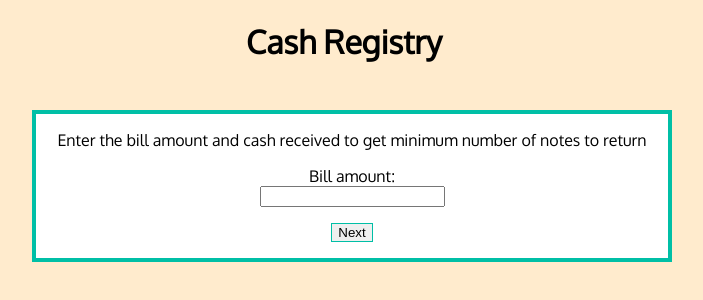
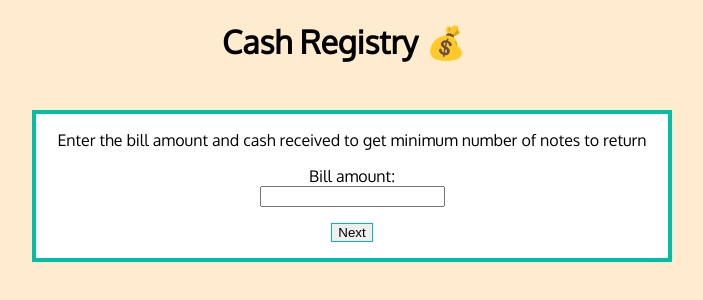
Before and after one commit to htihaS/neoG-Cash-Registry, a plain HTML site: page index.html in a window 1280 px wide. Shown: the whole page, without its empty margins (296-999 px from the left). Drawn offline with Linux system fonts and the light colour scheme.

Commit message:
added emoji

```diff
--- a/index.html
+++ b/index.html
@@ -8,7 +8,7 @@
     <title>Document</title>
 </head>
 <body>
-    <h1 class="heading">Cash Registry</h1>
+    <h1 class="heading">Cash Registry <span>💰</span></h1>
     <div class="container">
         <p class="description">Enter the bill amount and cash received to get minimum number of notes to return</p>
         <label for="bill-amount">Bill amount:</label>
```
